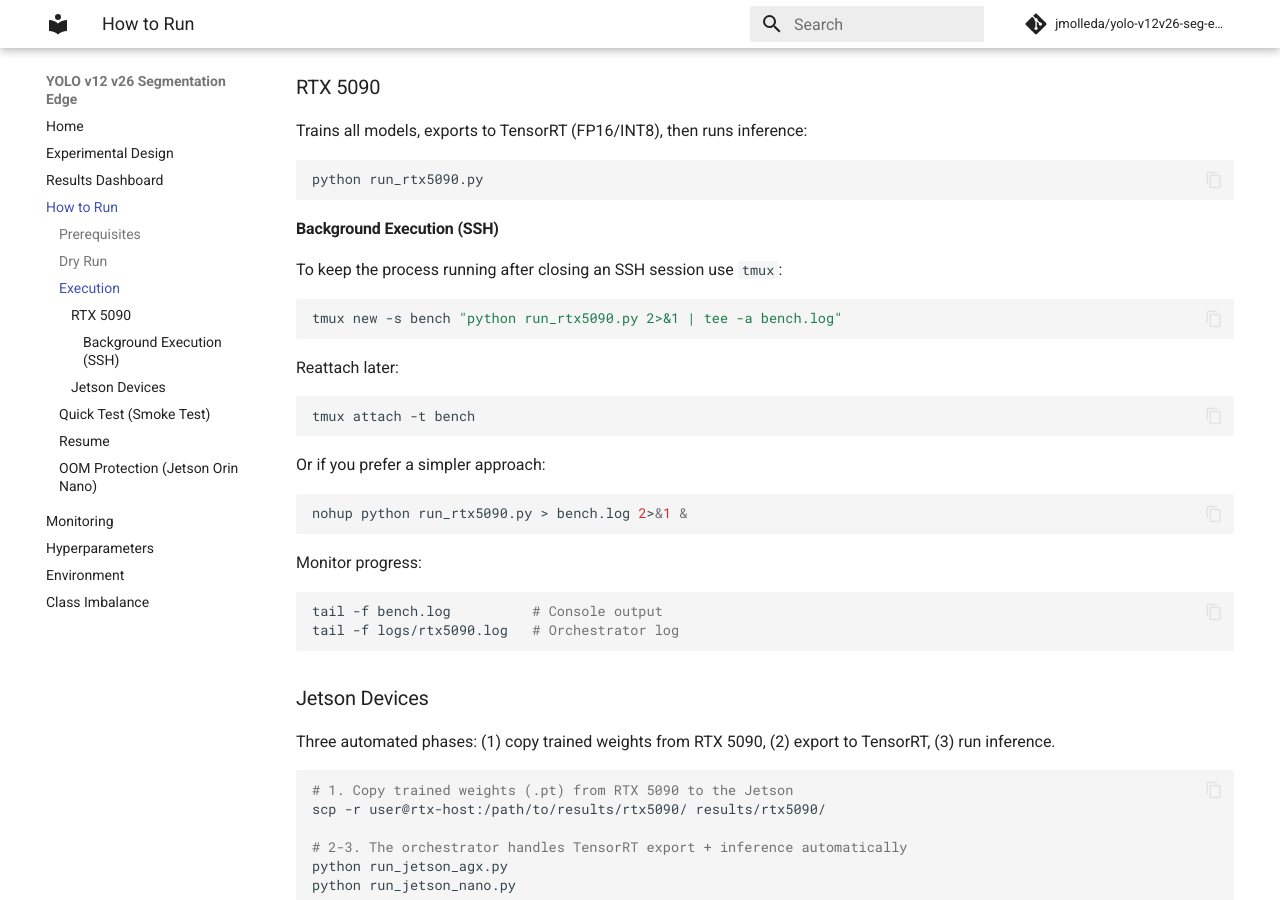
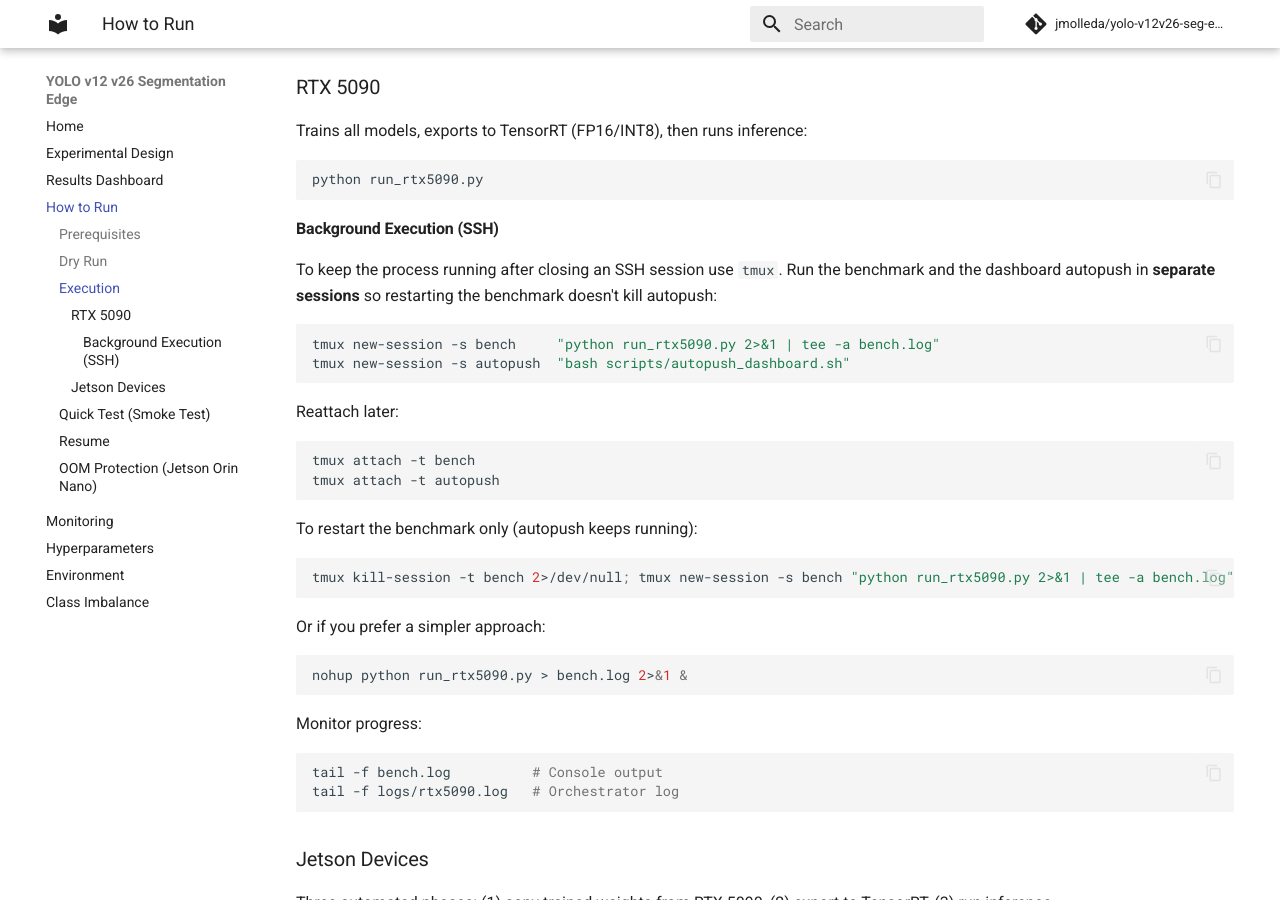
Before and after one commit to jmolleda/yolo-v12v26-seg-edge, an MkDocs documentation site: the page built from docs/execution.md, in a window 1280 px wide and 900 px high, scrolled down 542 px. Built offline with MkDocs 1.6.1 and Material for MkDocs 9.7.7, drawn with Linux system fonts in a browser that asks for light colours; comment, search, counter and statistics services are not loaded.

Commit message:
Fix tmux session management and autopush trigger
- Run benchmark and autopush in separate tmux sessions so restarting
  the benchmark does not kill autopush
- Autopush now fingerprints report.txt only (not results.csv) to avoid
  spurious dashboard commits every 10 minutes during training

````diff
--- a/docs/execution.md
+++ b/docs/execution.md
@@ -30,16 +30,25 @@
 
 #### Background Execution (SSH)
 
-To keep the process running after closing an SSH session use `tmux`:
+To keep the process running after closing an SSH session use `tmux`.
+Run the benchmark and the dashboard autopush in **separate sessions** so restarting the benchmark doesn't kill autopush:
 
 ```bash
-tmux new -s bench "python run_rtx5090.py 2>&1 | tee -a bench.log"
+tmux new-session -s bench     "python run_rtx5090.py 2>&1 | tee -a bench.log"
+tmux new-session -s autopush  "bash scripts/autopush_dashboard.sh"
 ```
 
 Reattach later:
 
 ```bash
 tmux attach -t bench
+tmux attach -t autopush
+```
+
+To restart the benchmark only (autopush keeps running):
+
+```bash
+tmux kill-session -t bench 2>/dev/null; tmux new-session -s bench "python run_rtx5090.py 2>&1 | tee -a bench.log"
 ```
 
 Or if you prefer a simpler approach:
````
Also changed, not shown: 1 other file.
